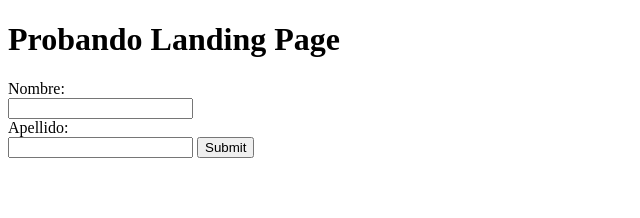
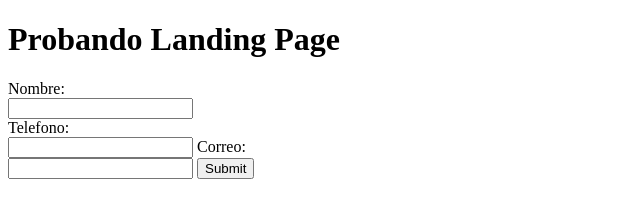
Before and after one commit to AvilaPro/landingPages, a plain HTML site: page index.html in a window 1280 px wide. Shown: the whole page, without its empty margins (0-640 px from the left). Drawn offline with nearby package versions, Linux system fonts and the light colour scheme.

Commit message:
add caso ejemplo

```diff
--- a/index.html
+++ b/index.html
@@ -8,11 +8,13 @@
 </head>
 <body>
   <h1>Probando Landing Page</h1>
-  <form name="gform" id="gform" enctype="text/plain" action="https://docs.google.com/forms/d/e/1FAIpQLSck0Ww3OHK15NDfzoez6DNMcmI4GzJSr94LRycbHhvhAUPsDw/formResponse?" target="hidden_iframe" onsubmit="submitted=true;">
+  <form name="gform" id="gform" enctype="text/plain" action="https://docs.google.com/forms/d/e/1FAIpQLSdrT2u4RETvCqVe0ngole20jEZbLtx1OgRGgTjEPgrJTMZUZg/formResponse?" target="hidden_iframe" onsubmit="submitted=true;">
     Nombre:<br>
-    <input type="text" name="entry.404097006" id="entry.404097006"><br>
-    Apellido:<br>
-    <input type="text" name="entry.1417827832" id="entry.1417827832">
+    <input type="text" name="entry.799763778" id="entry.799763778"><br>
+    Telefono:<br>
+    <input type="text" name="entry.64917721" id="entry.64917721">
+    Correo: <br>
+    <input type="text" name="entry.1378457638" id="entry.1378457638">
     <input type="submit" value="Submit">
   </form>
 
@@ -29,3 +31,4 @@
 </body>
 </html>
 <!-- https://docs.google.com/forms/d/e/1FAIpQLSck0Ww3OHK15NDfzoez6DNMcmI4GzJSr94LRycbHhvhAUPsDw/viewform?usp=pp_url&entry.404097006=eduardo&entry.1417827832=mejias -->
+<!-- https://docs.google.com/forms/d/e/1FAIpQLSdrT2u4RETvCqVe0ngole20jEZbLtx1OgRGgTjEPgrJTMZUZg/viewform?usp=pp_url&entry.799763778=Eduardo&entry.64917721=%2B584245142978&entry.1378457638=mejiasavilaeduardo@gmail.com -->
```
